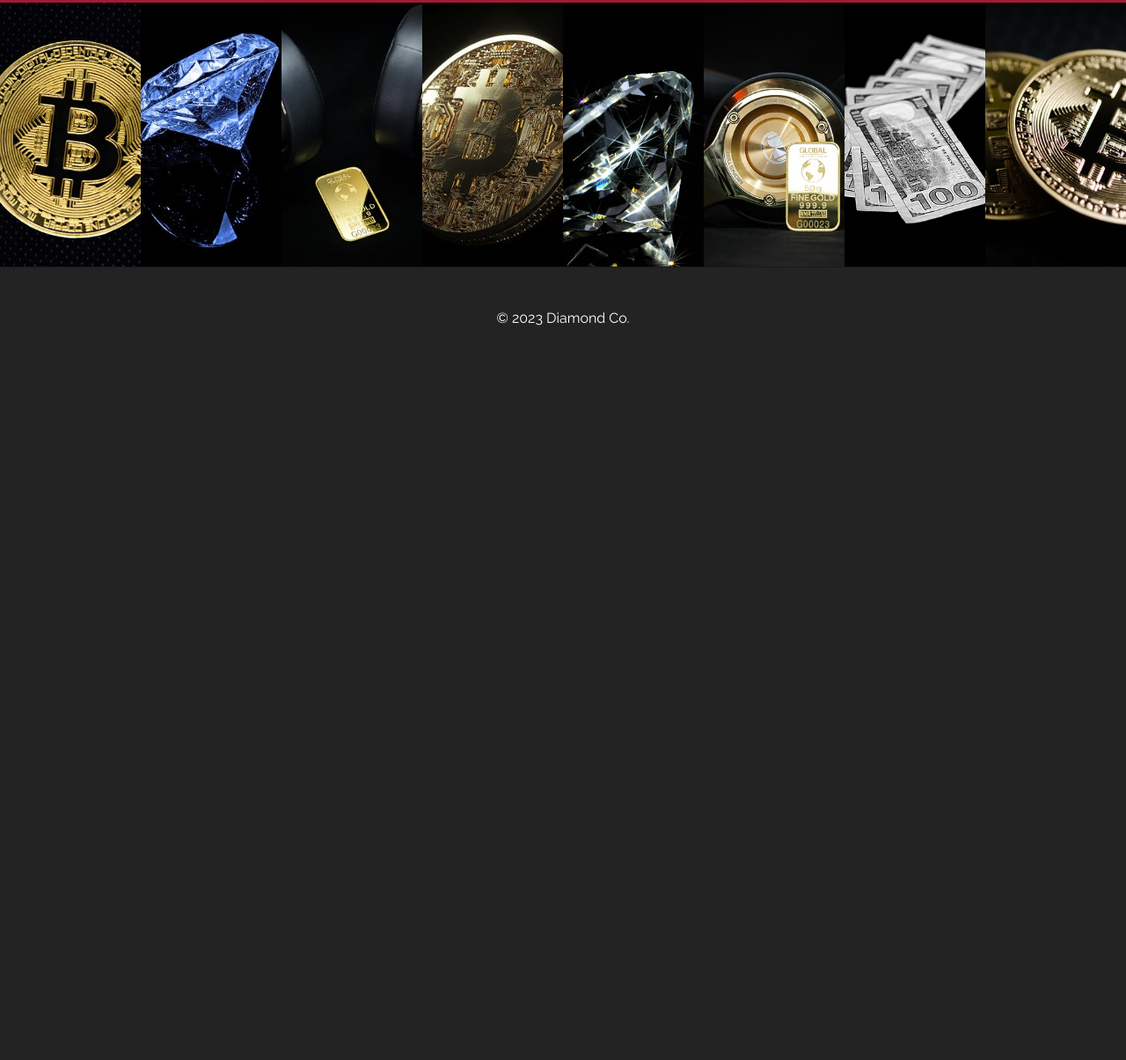
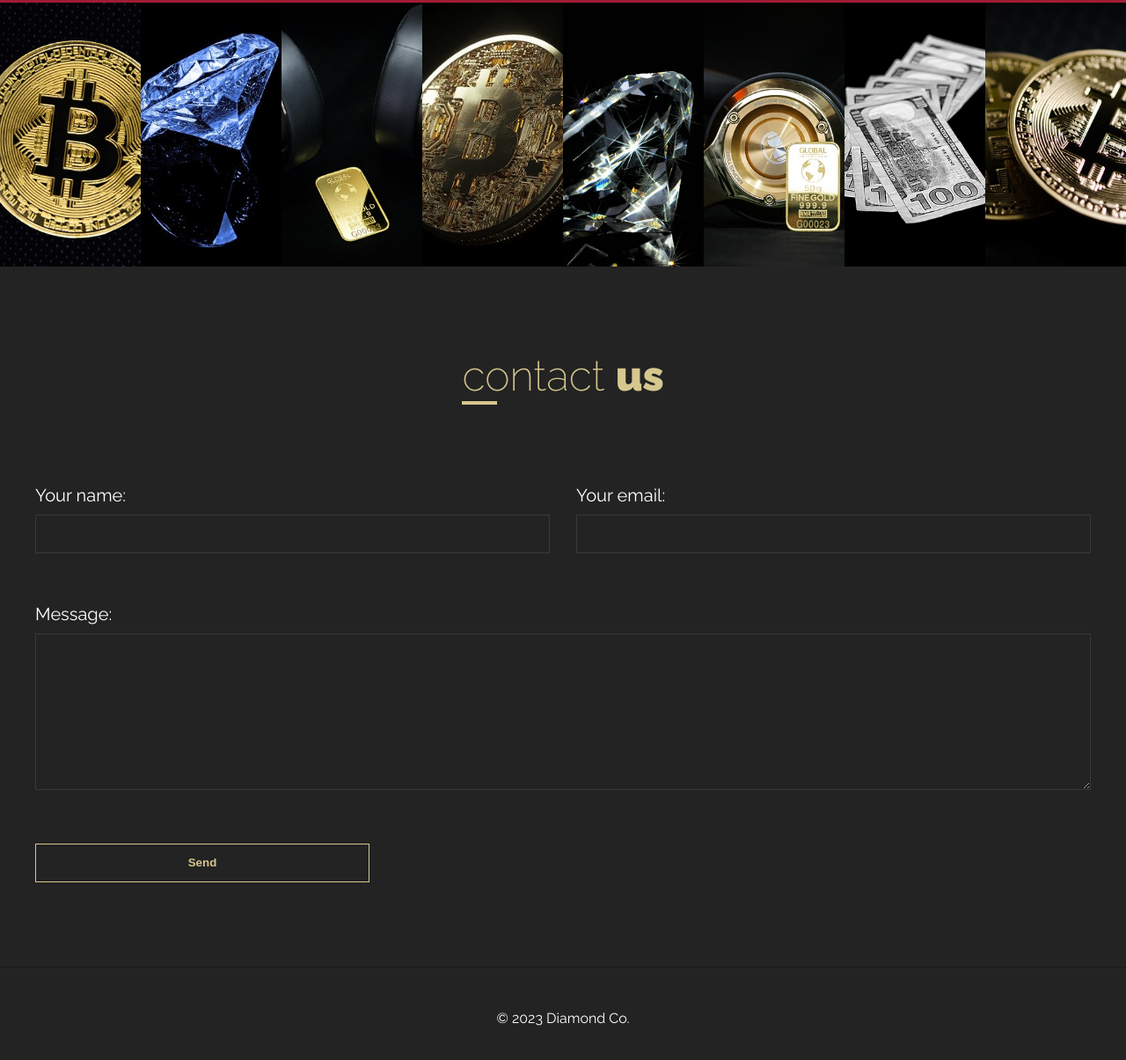
Before and after one commit to MarcinZbor/Diamond, a plain HTML site: page index.html in a window 1280 px wide. Shown: the part 4562-5767 px from the top of the page at 88% size. Before the commit the page ends 4981 px from the top, so only its background shows below. Drawn offline with Linux system fonts and the light colour scheme.

Commit message:
finishall

```diff
--- a/index.html
+++ b/index.html
@@ -262,6 +262,27 @@
 				<img src="./img/gallery/7.jpg" alt="gold" />
 				<img src="./img/gallery/8.jpg" alt="gold" />
 			</section>
+
+			<section class="contact" id="contact">
+				<div class="wrapper">
+					<h2 class="section-title">contact <span>us</span></h2>
+					<form class="contact__form">
+						<div class="contact__form-box">
+							<label for="name">Your name:</label>
+							<input type="text" id="name" />
+						</div>
+						<div class="contact__form-box">
+							<label for="email">Your email:</label>
+							<input type="email" id="email" />
+						</div>
+						<div class="contact__form-box">
+							<label for="msg">Message:</label>
+							<textarea name="" id="msg" cols="30" rows="10"></textarea>
+						</div>
+						<button type="submit" class="contact__form-btn">Send</button>
+					</form>
+				</div>
+			</section>
 		</main>
 
 		<footer class="footer">
--- a/js/main.js
+++ b/js/main.js
@@ -1,11 +1,25 @@
 const navMobile = document.querySelector(".nav-mobile");
 const navBtn = document.querySelector(".hamburger");
 const footerYear = document.querySelector(".footer__year");
+const allNavItems = document.querySelectorAll(".nav__link");
 
 const handleBurger = () => {
 	navBtn.classList.toggle("is-active");
 	navMobile.classList.toggle("nav-mobile--active");
 	document.body.classList.toggle("sticky-body");
+
+	allNavItems.forEach((item) =>
+		item.addEventListener("click", () => {
+			navMobile.classList.remove("nav-mobile--active");
+			document.body.classList.remove("sticky-body");
+		})
+	);
+
+	allNavItems.forEach((item) =>
+		item.addEventListener("click", () => {
+			navBtn.classList.remove("is-active");
+		})
+	);
 };
 
 const handleCurrentYear = () => {
--- a/saas/_medium.scss
+++ b/saas/_medium.scss
@@ -70,4 +70,29 @@
 			}
 		}
 	}
+
+	.contact {
+		&__form {
+			gap: 30px;
+		}
+
+		&__form-box {
+			&:nth-child(1) {
+				grid-column: 1/4;
+				grid-row: 1/2;
+			}
+			&:nth-child(2) {
+				grid-column: 4/7;
+				grid-row: 1/2;
+			}
+			&:nth-child(3) {
+				grid-column: 1/-1;
+				grid-row: 2/3;
+			}
+		}
+
+		&__form-btn{
+			grid-row: 3/4;
+		}
+	}
 }
--- a/saas/main.scss
+++ b/saas/main.scss
@@ -405,6 +405,76 @@ h1.company-name {
 	border-top: 1px solid $darker;
 	text-align: center;
 }
+
+.contact {
+	padding: 6em 2em;
+	&__form {
+		display: grid;
+		grid-template-columns: repeat(6, 1fr);
+	}
+
+	&__form-box {
+		label {
+			display: block;
+			margin-bottom: 0.5em;
+			font-size: 2rem;
+		}
+
+		textarea {
+			max-width: 100%;
+			width: 100%;
+			min-width: 100%;
+		}
+
+		input,
+		textarea {
+			padding: 1em 2em;
+			margin-bottom: 2em;
+			width: 100%;
+			color: $white;
+			background: none;
+			border: 1px solid rgba(255, 255, 255, 0.1);
+
+			&:focus {
+				outline: none;
+				border: 1px solid $gold;
+			}
+		}
+
+		&:nth-child(1) {
+			grid-column: 1/-1;
+			grid-row: 1/2;
+		}
+		&:nth-child(2) {
+			grid-column: 1/-1;
+			grid-row: 2/3;
+		}
+		&:nth-child(3) {
+			grid-column: 1/-1;
+			grid-row: 3/4;
+		}
+	}
+
+	&__form-btn {
+		grid-column: 1/3;
+		grid-row: 4/5;
+		padding: 1em;
+		border: 1px solid $gold;
+		background: none;
+		font-weight: bold;
+		color: $gold;
+		cursor: pointer;
+		transition: background-color 0.3s, color 0.3s;
+
+		&:hover,
+		&:focus {
+			outline: none;
+			color: $dark;
+			background-color: $gold;
+		}
+	}
+}
+
 @import "./small";
 @import "./medium";
 @import "./large";
```
Also changed, not shown: saas/main.css, 1 other file.
